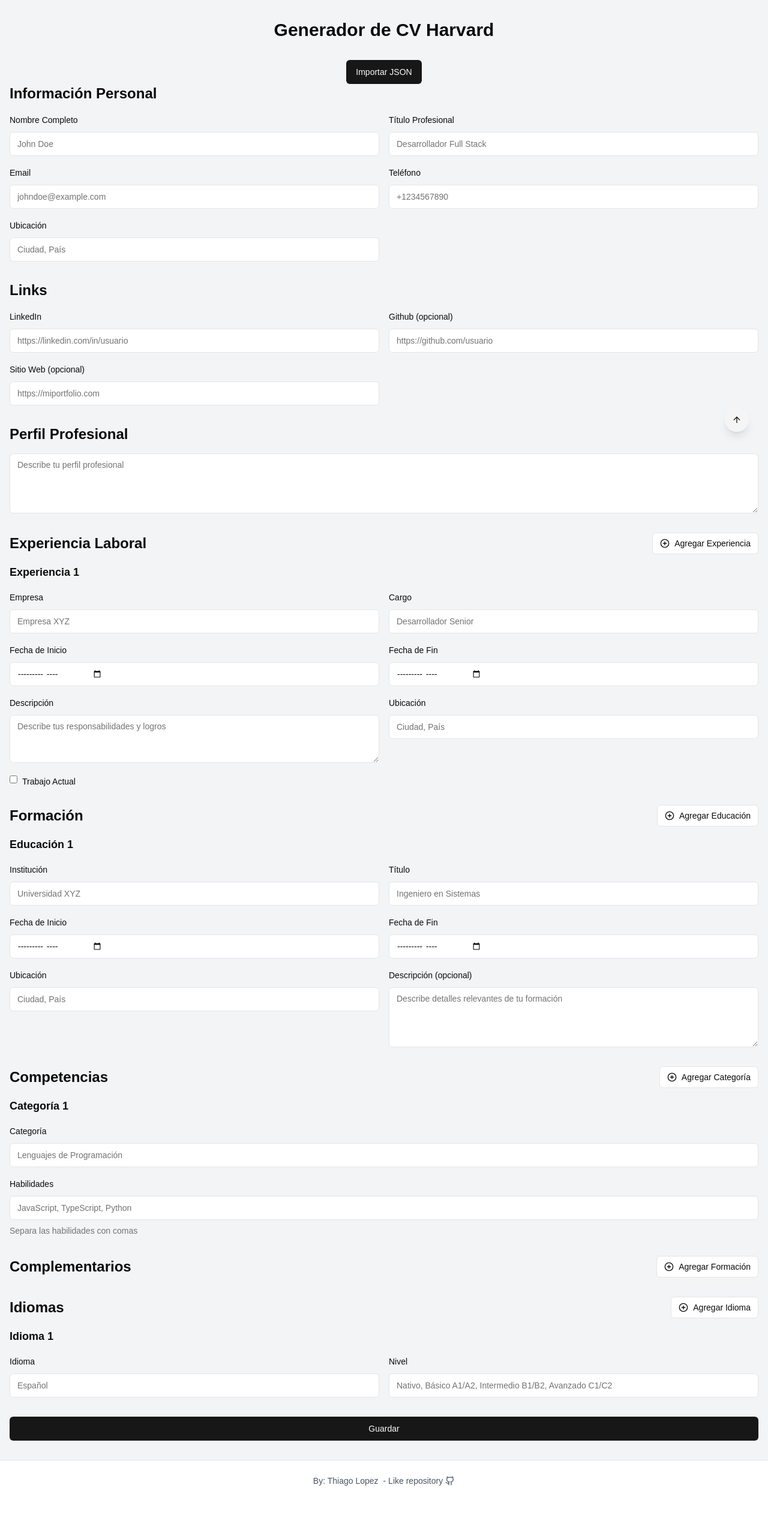
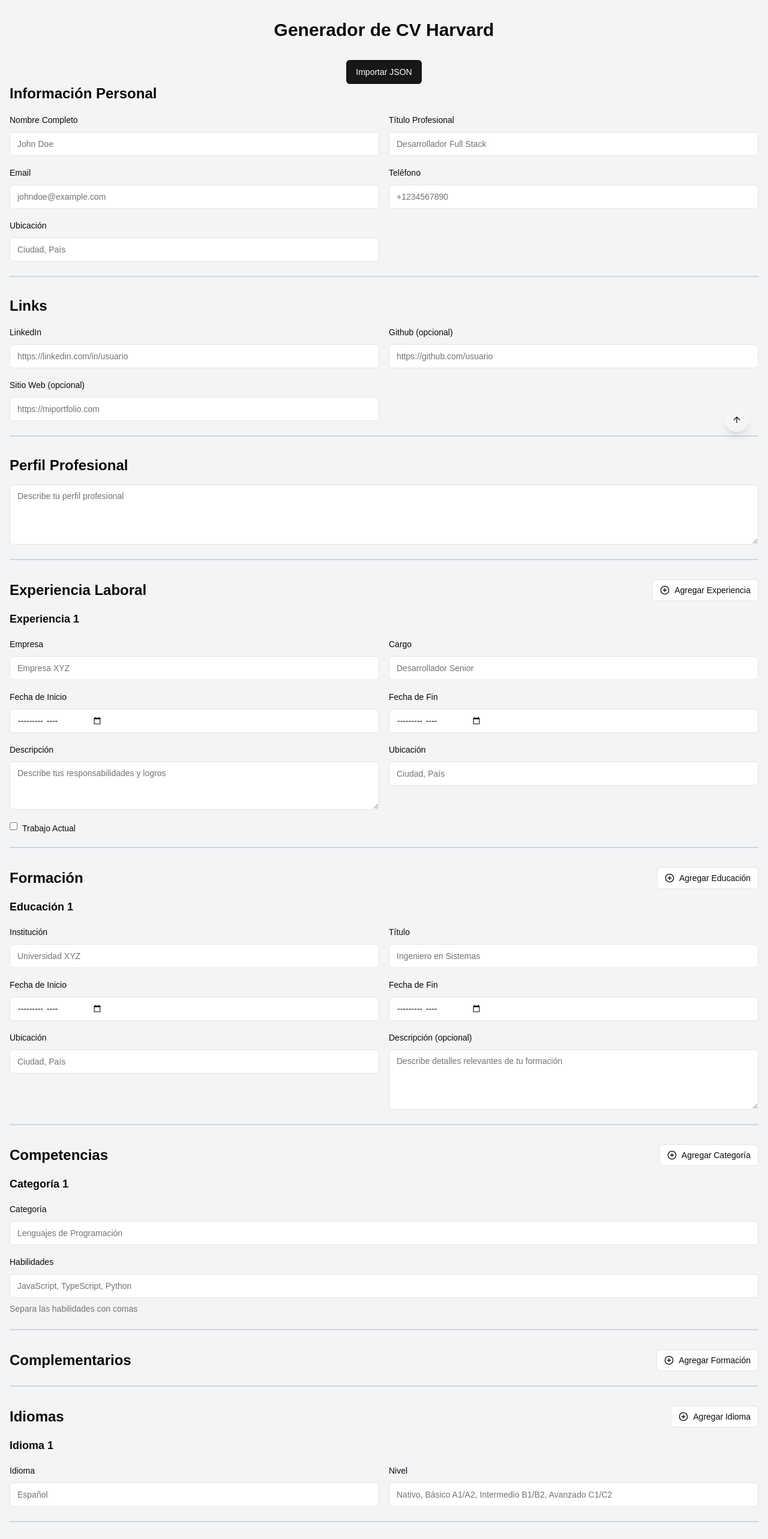
Before and after one commit to BrunoBeltreGuzman/cv-harvard-model, a Next.js app: page / in a window 1280 px wide. Shown: the top 2566 px of the page at 60% size. Before the commit the page ends 2503 px from the top, so only its background shows below. Built offline with nearby package versions, Linux system fonts and the light colour scheme; what @react-pdf/renderer would draw is missing.

Commit message:
Agregando border por seccion del form

```diff
--- a/components/cv-form.tsx
+++ b/components/cv-form.tsx
@@ -134,7 +134,7 @@ export function CVForm({ onSubmit, initialData }: { onSubmit: (data: CVData) =>
     <>
       <Form {...form}>
         <form onSubmit={form.handleSubmit(onFormSubmit)} className="space-y-8">
-          <div className="space-y-4">
+          <div className="space-y-4 border-b-2 border-gray-300 pb-6">
             <h2 className="text-2xl font-bold">Información Personal</h2>
             <div className="grid grid-cols-2 gap-4">
               <FormField
@@ -205,7 +205,7 @@ export function CVForm({ onSubmit, initialData }: { onSubmit: (data: CVData) =>
             </div>
           </div>
 
-          <div className="space-y-4">
+          <div className="space-y-4 border-b-2 border-gray-300 pb-6">
             <h2 className="text-2xl font-bold">Links</h2>
             <div className="grid grid-cols-2 gap-4">
               <FormField
@@ -250,7 +250,7 @@ export function CVForm({ onSubmit, initialData }: { onSubmit: (data: CVData) =>
             </div>
           </div>
 
-          <div className="space-y-4">
+          <div className="space-y-4 border-b-2 border-gray-300 pb-6">
             <h2 className="text-2xl font-bold">Perfil Profesional</h2>
             <FormField
               control={form.control}
@@ -270,7 +270,7 @@ export function CVForm({ onSubmit, initialData }: { onSubmit: (data: CVData) =>
             />
           </div>
 
-          <div className="space-y-4">
+          <div className="space-y-4 border-b-2 border-gray-300 pb-6">
             <div className="flex items-center justify-between">
               <h2 className="text-2xl font-bold">Experiencia Laboral</h2>
               <Button
@@ -437,7 +437,7 @@ export function CVForm({ onSubmit, initialData }: { onSubmit: (data: CVData) =>
             ))}
           </div>
 
-          <div className="space-y-4">
+          <div className="space-y-4 border-b-2 border-gray-300 pb-6">
             <div className="flex items-center justify-between">
               <h2 className="text-2xl font-bold">Formación</h2>
               <Button
@@ -580,7 +580,7 @@ export function CVForm({ onSubmit, initialData }: { onSubmit: (data: CVData) =>
             ))}
           </div>
 
-          <div className="space-y-4">
+          <div className="space-y-4 border-b-2 border-gray-300 pb-6">
             <div className="flex items-center justify-between">
               <h2 className="text-2xl font-bold">Competencias</h2>
               <Button
@@ -665,7 +665,7 @@ export function CVForm({ onSubmit, initialData }: { onSubmit: (data: CVData) =>
             ))}
           </div>
 
-          <div className="space-y-4">
+          <div className="space-y-4 border-b-2 border-gray-300 pb-6">
             <div className="flex items-center justify-between">
               <h2 className="text-2xl font-bold">Complementarios</h2>
               <Button
@@ -812,7 +812,7 @@ export function CVForm({ onSubmit, initialData }: { onSubmit: (data: CVData) =>
             ))}
           </div>
 
-          <div className="space-y-4">
+          <div className="space-y-4 border-b-2 border-gray-300 pb-6">
             <div className="flex items-center justify-between">
               <h2 className="text-2xl font-bold">Idiomas</h2>
               <Button
@@ -887,7 +887,7 @@ export function CVForm({ onSubmit, initialData }: { onSubmit: (data: CVData) =>
             ))}
           </div>
 
-          <div className="space-y-4">
+          <div className="space-y-4 border-b-2 border-gray-300 pb-6">
             <Button
               type="submit"
               className="w-full"
```
